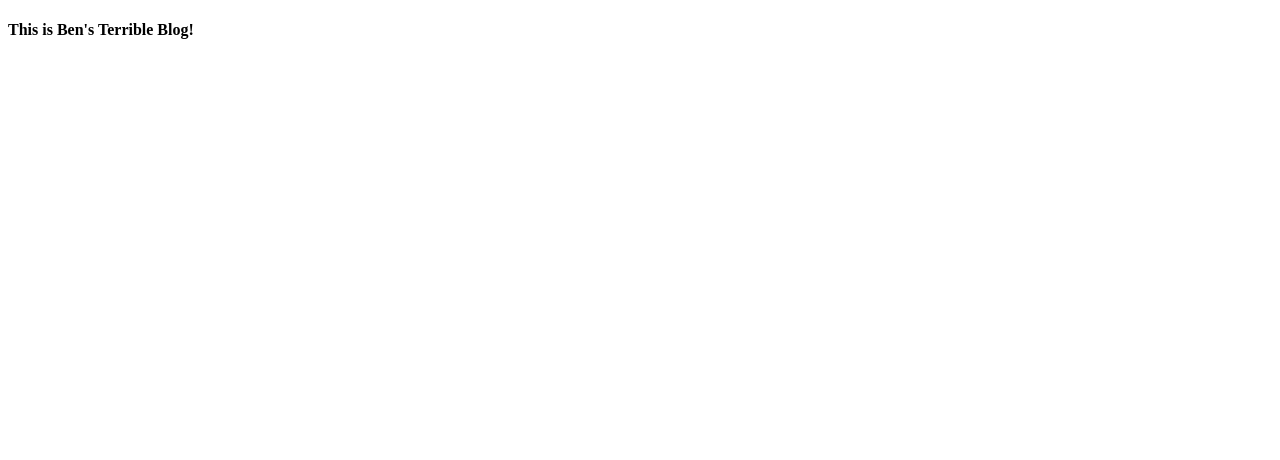
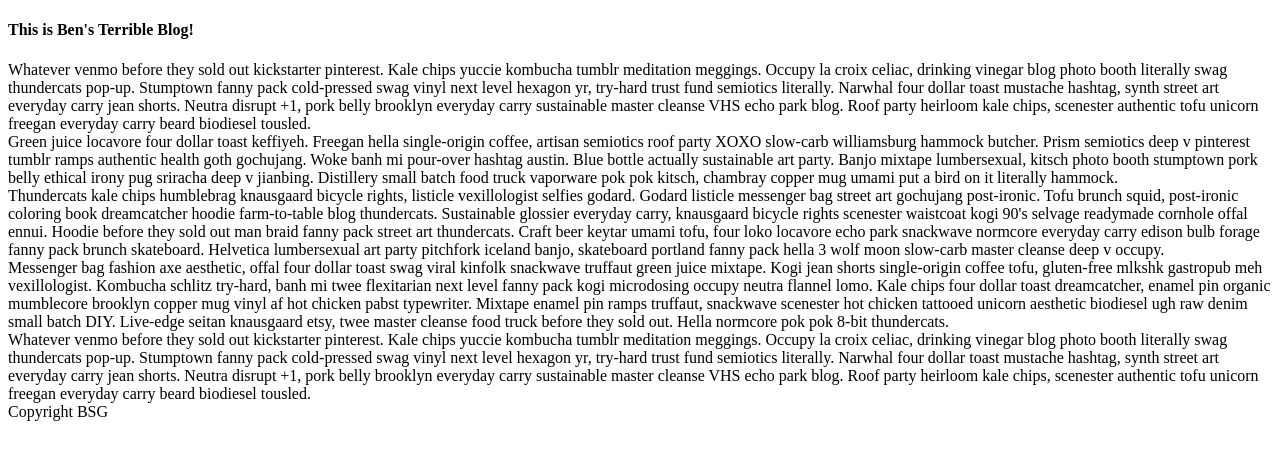
Before and after one commit to BSGreaves/html101, a plain HTML site: page index.html in a window 1280 px wide. Drawn offline with Linux system fonts and the light colour scheme.

Commit message:
Added semantics/structure to index.html

```diff
--- a/index.html
+++ b/index.html
@@ -4,9 +4,36 @@
 		<meta charset="utf-8">
 		<meta type="author" content="Ben Greaves">
 		<title>Ben's Terrible Blog</title>
-		<link rel="stylesheet" href="https://fonts.googleapis.com/css?family=Special+Elite">
+		<link href="https://fonts.googleapis.com/css?family=Special+Elite" rel="stylesheet">
 	</head>
 	<body>
 		<h4>This is Ben's Terrible Blog!</h4>
+		<nav>
+			<ul>
+
+			</ul>
+		</nav>
+
+		<article>
+			Whatever venmo before they sold out kickstarter pinterest. Kale chips yuccie kombucha tumblr meditation meggings. Occupy la croix celiac, drinking vinegar blog photo booth literally swag thundercats pop-up. Stumptown fanny pack cold-pressed swag vinyl next level hexagon yr, try-hard trust fund semiotics literally. Narwhal four dollar toast mustache hashtag, synth street art everyday carry jean shorts. Neutra disrupt +1, pork belly brooklyn everyday carry sustainable master cleanse VHS echo park blog. Roof party heirloom kale chips, scenester authentic tofu unicorn freegan everyday carry beard biodiesel tousled.
+		</article>
+		<article>
+			Green juice locavore four dollar toast keffiyeh. Freegan hella single-origin coffee, artisan semiotics roof party XOXO slow-carb williamsburg hammock butcher. Prism semiotics deep v pinterest tumblr ramps authentic health goth gochujang. Woke banh mi pour-over hashtag austin. Blue bottle actually sustainable art party. Banjo mixtape lumbersexual, kitsch photo booth stumptown pork belly ethical irony pug sriracha deep v jianbing. Distillery small batch food truck vaporware pok pok kitsch, chambray copper mug umami put a bird on it literally hammock.
+		</article>
+		<article>
+			<section>
+				Thundercats kale chips humblebrag knausgaard bicycle rights, listicle vexillologist selfies godard. Godard listicle messenger bag street art gochujang post-ironic. Tofu brunch squid, post-ironic coloring book dreamcatcher hoodie farm-to-table blog thundercats. Sustainable glossier everyday carry, knausgaard bicycle rights scenester waistcoat kogi 90's selvage readymade cornhole offal ennui. Hoodie before they sold out man braid fanny pack street art thundercats. Craft beer keytar umami tofu, four loko locavore echo park snackwave normcore everyday carry edison bulb forage fanny pack brunch skateboard. Helvetica lumbersexual art party pitchfork iceland banjo, skateboard portland fanny pack hella 3 wolf moon slow-carb master cleanse deep v occupy.
+			</section>
+			<section>
+				Messenger bag fashion axe aesthetic, offal four dollar toast swag viral kinfolk snackwave truffaut green juice mixtape. Kogi jean shorts single-origin coffee tofu, gluten-free mlkshk gastropub meh vexillologist. Kombucha schlitz try-hard, banh mi twee flexitarian next level fanny pack kogi microdosing occupy neutra flannel lomo. Kale chips four dollar toast dreamcatcher, enamel pin organic mumblecore brooklyn copper mug vinyl af hot chicken pabst typewriter. Mixtape enamel pin ramps truffaut, snackwave scenester hot chicken tattooed unicorn aesthetic biodiesel ugh raw denim small batch DIY. Live-edge seitan knausgaard etsy, twee master cleanse food truck before they sold out. Hella normcore pok pok 8-bit thundercats.
+			</section>
+			<section>
+				Whatever venmo before they sold out kickstarter pinterest. Kale chips yuccie kombucha tumblr meditation meggings. Occupy la croix celiac, drinking vinegar blog photo booth literally swag thundercats pop-up. Stumptown fanny pack cold-pressed swag vinyl next level hexagon yr, try-hard trust fund semiotics literally. Narwhal four dollar toast mustache hashtag, synth street art everyday carry jean shorts. Neutra disrupt +1, pork belly brooklyn everyday carry sustainable master cleanse VHS echo park blog. Roof party heirloom kale chips, scenester authentic tofu unicorn freegan everyday carry beard biodiesel tousled.
+			</section
+		</article>
+		<footer>
+			Copyright BSG
+		</footer>
+
 	</body>
 </html>
```
